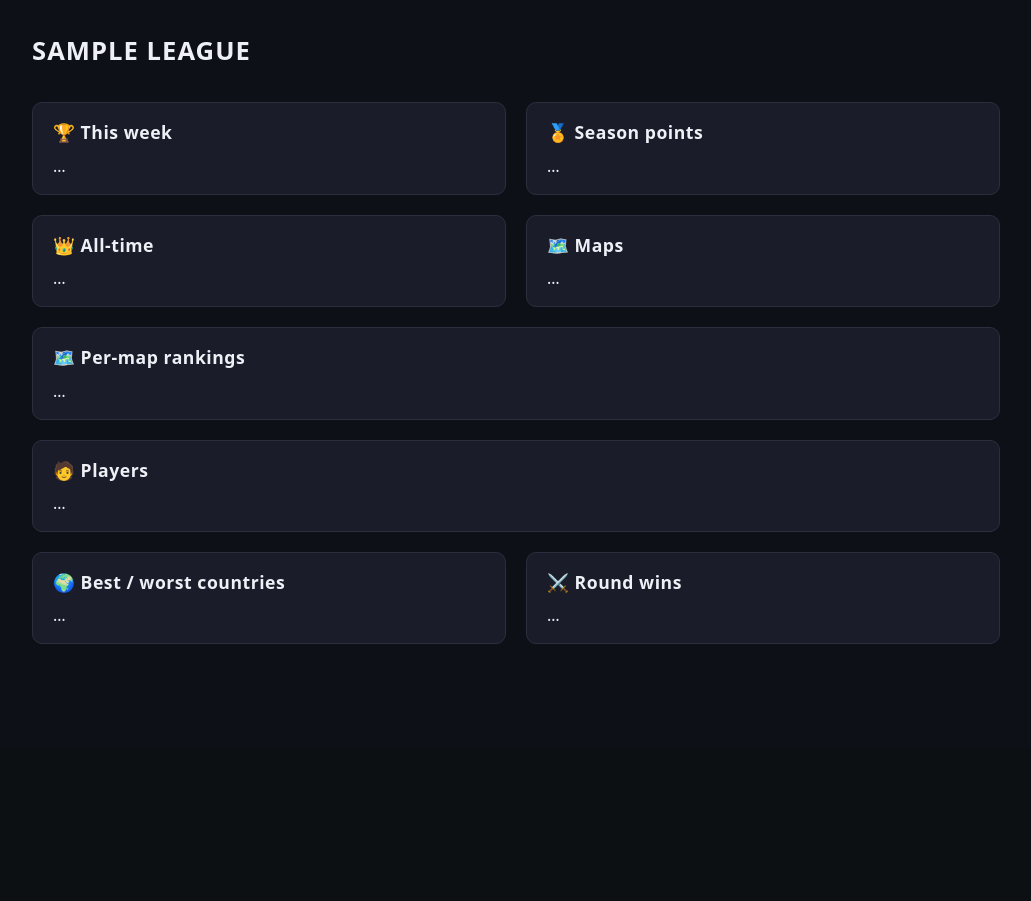
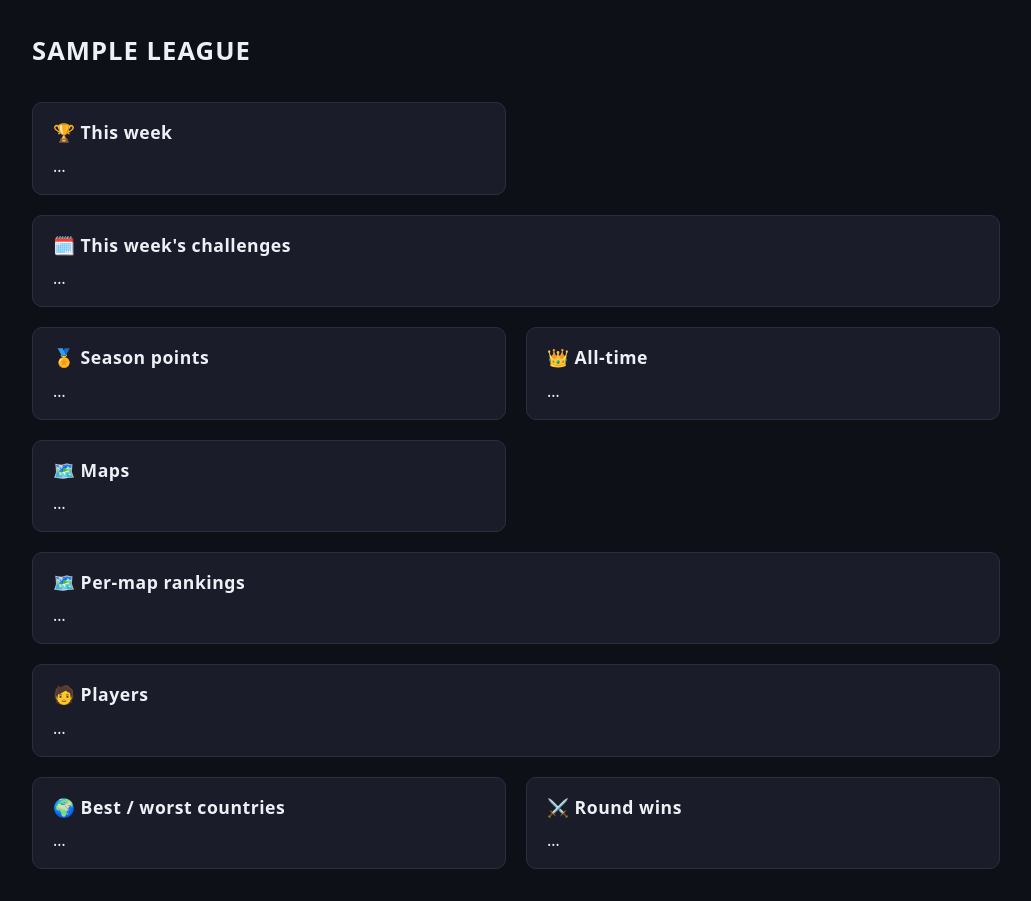
Before and after one commit to LajnaLegenden/geo-bot, a Flask app: template geobot/templates/public_stats.html in a window 1280 px wide. Shown: the part 51-952 px from the top of the page, without its empty margins (124-1155 px from the left). Before the commit the page ends 695 px from the top, so only its background shows below. Run offline with Flask 3, Linux system fonts and the light colour scheme; the template is opened without the code that fills it: most values are stand-ins (such as "Sample title", 1, 10 or a date in 2020); parts of the project's set-up code (start-up, migrations or seed data) failed here and were passed over.

Commit message:
feat(stats): add the challenges board to the stats grid
Takes no default sort: the day grouping is the order. The weekly board's
finished-season heading swap was a key == 'weekly' special case; it becomes
a FINAL_HEADINGS lookup now that two boards are week-scoped.

```diff
--- a/geobot/templates/_stats.html
+++ b/geobot/templates/_stats.html
@@ -4,6 +4,7 @@
    sort.js reads data-sort-col/dir off the box and applies it on load + each poll. #}
 {% set STAT_SECTIONS = [
   ('weekly',    '🏆 This week',              2, -1),
+  ('challenges','🗓️ This week\'s challenges', none, none),
   ('season',    '🏅 Season points',          3, -1),
   ('alltime',   '👑 All-time',               2, -1),
   ('maps',      '🗺️ Maps',                   1, -1),
@@ -12,6 +13,13 @@
   ('countries', '🌍 Best / worst countries', 3, -1),
   ('roundwins', '⚔️ Round wins',             2, -1),
 ] %}
+{# A season that isn't live has no "this week" — the week-scoped boards show its
+   final week instead (stats._week_today feeds them that date), so their headings
+   swap too. Keys absent here keep their heading in every season. #}
+{% set FINAL_HEADINGS = {
+  'weekly':     '🏆 Final week',
+  'challenges': '🗓️ Final week\'s challenges',
+} %}
 {# Season switching is a plain GET form to the current URL — the ?season= it sets
    is also threaded into every fragment URL below, so the 60s htmx polls stay on
    the selected season. 👑 All-time ignores it server-side by design. #}
@@ -34,9 +42,8 @@
 {% macro stats_grid(endpoint, kwargs) %}
 <div class="grid stats">
   {% for key, heading, sortcol, sortdir in STAT_SECTIONS %}
-  <section{% if key in ('players', 'mapplayers') %} class="wide"{% endif %}>
-    {# A finished season has no "this week" — show its last week instead. #}
-    <h2>{% if key == 'weekly' and not is_current|default(true) %}🏆 Final week{% else %}{{ heading }}{% endif %}</h2>
+  <section{% if key in ('players', 'mapplayers', 'challenges') %} class="wide"{% endif %}>
+    <h2>{% if key in FINAL_HEADINGS and not is_current|default(true) %}{{ FINAL_HEADINGS[key] }}{% else %}{{ heading }}{% endif %}</h2>
     <div hx-get="{{ url_for(endpoint, key=key, season=season['id'] if season else none, **kwargs) }}"
          hx-trigger="load, every 60s"
          {% if sortcol is not none %}data-sort-col="{{ sortcol }}" data-sort-dir="{{ sortdir }}"{% endif %}>…</div>
```
